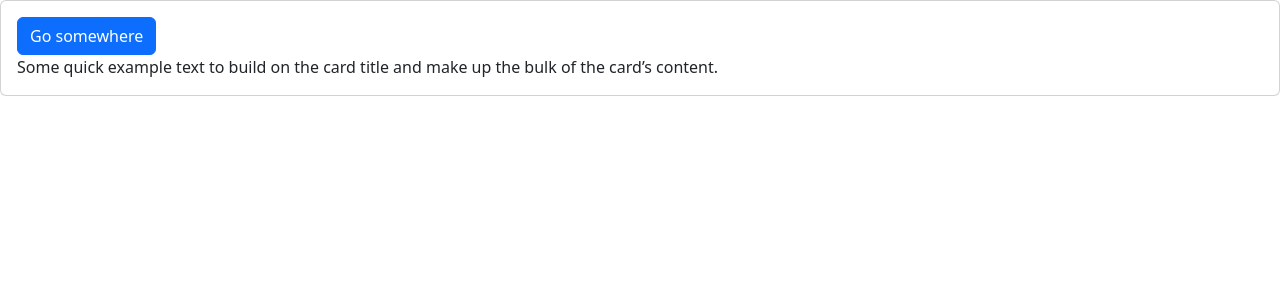
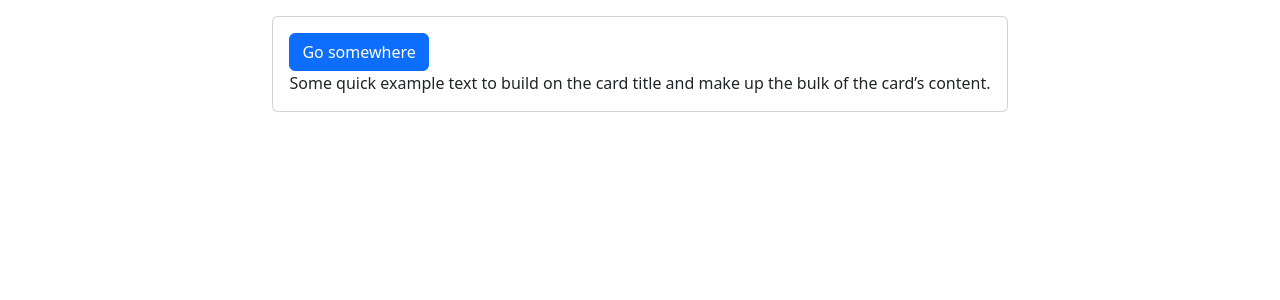
Before and after one commit to nildebenedetti/react-use-state, a React (Vite) app: page / in a window 1280 px wide. Shown: the top 300 px of the page. Built offline with nearby package versions, Linux system fonts and the light colour scheme.

Commit message:
add: container  div in App.jsx

```diff
--- a/src/App.jsx
+++ b/src/App.jsx
@@ -2,7 +2,9 @@
 
 function App() {
   return (
-    <Card />
+    <div className="container py-3 mx-auto d-flex justify-content-center">
+      <Card />
+    </div>
   );
 }
 export default App;
```
